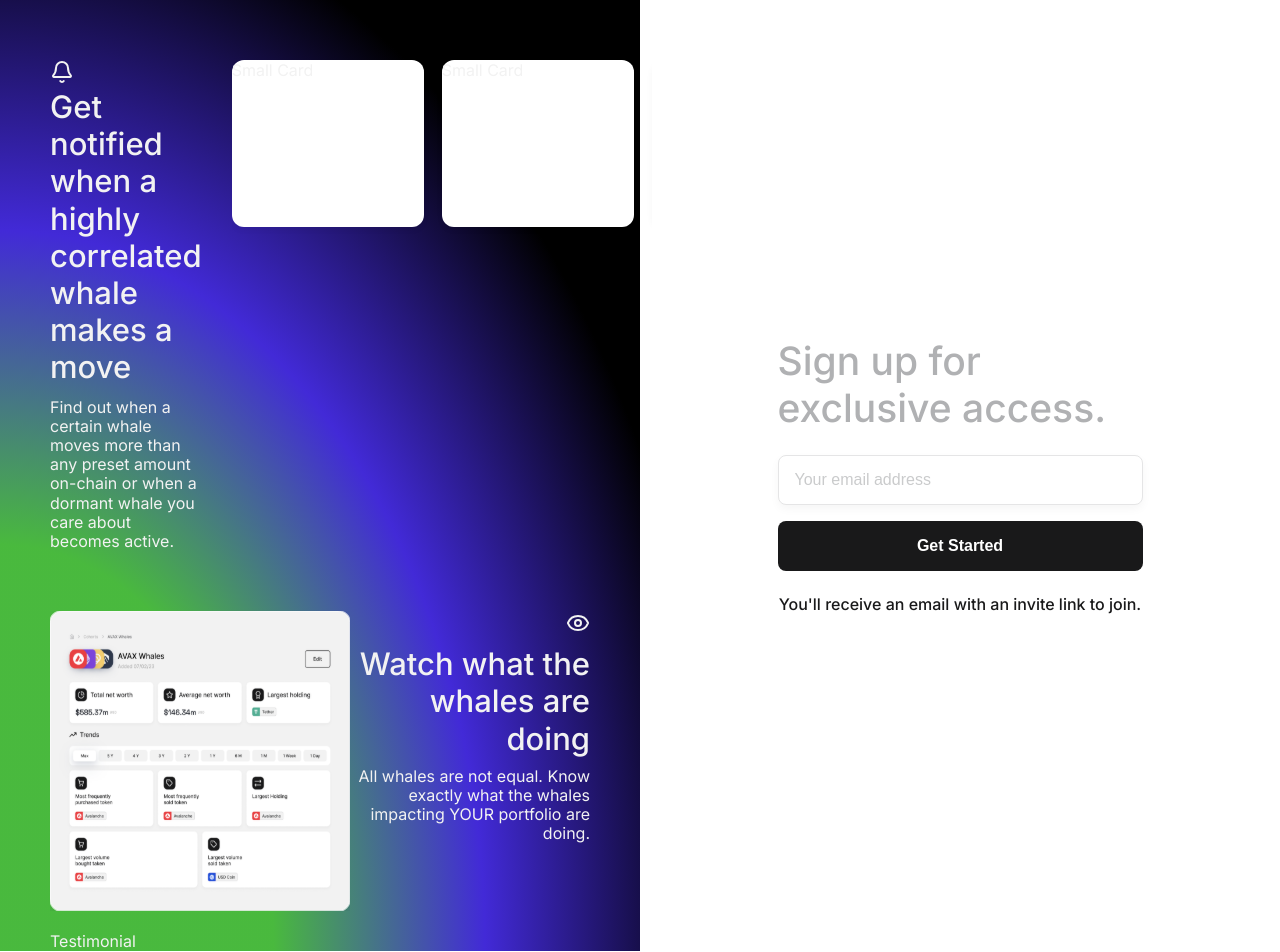
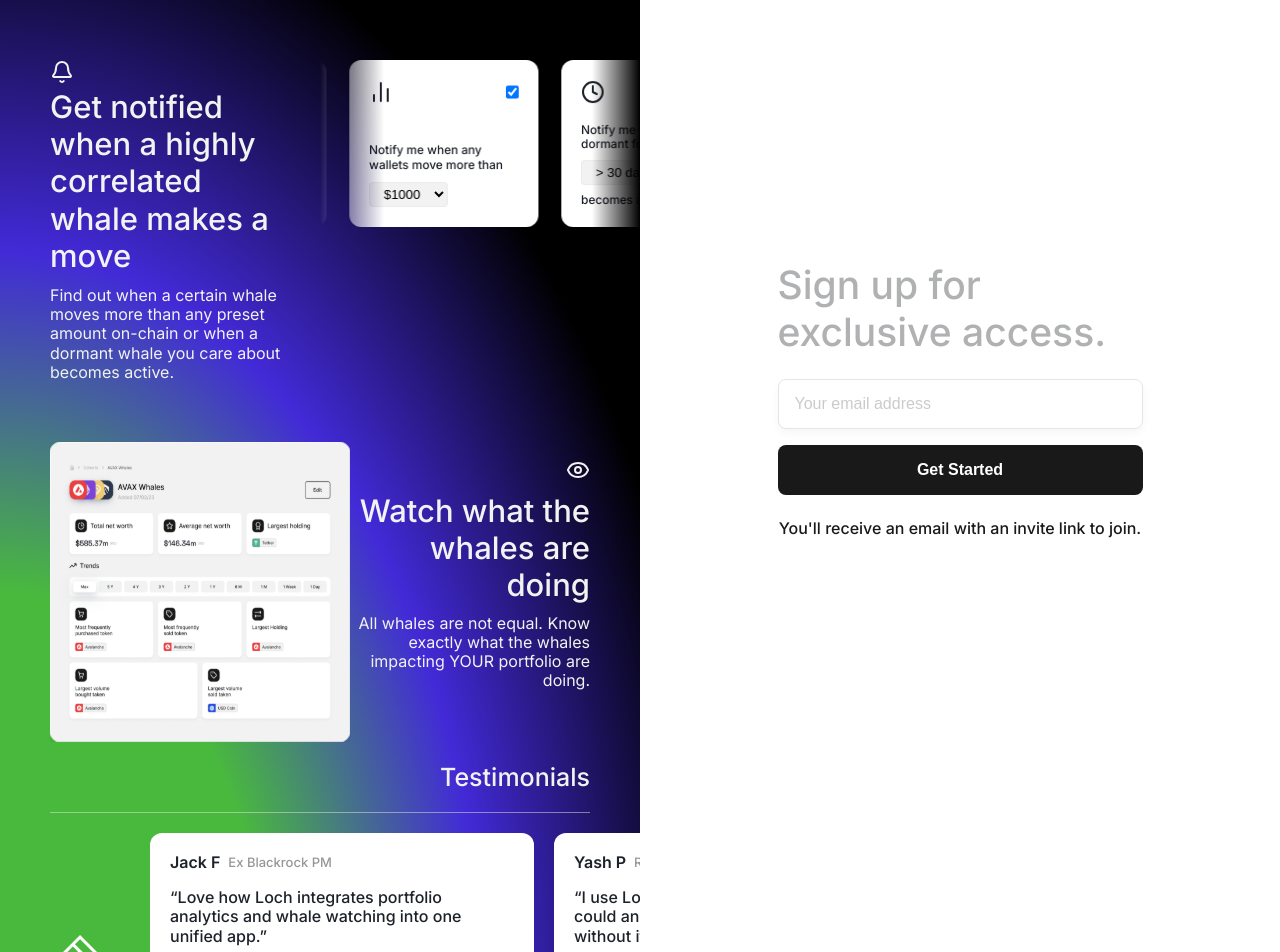
Before and after one commit to harsha-snoogs/signup_screen, a React (Vite) app: page / in a window 1280 px wide. Shown: the top 952 px of the page. Built offline with nearby package versions, Linux system fonts and the light colour scheme.

Commit message:
CHG: Web changes are done

```diff
--- a/src/App.css
+++ b/src/App.css
@@ -1,25 +1,27 @@
-.screen{
+.screen {
   display: flex;
   min-height: 100vh;
 }
 
-.main{
+.main {
   flex: 1;
   min-width: 0px;
-  background: radial-gradient(
-    ellipse at 0% 100%,
+  background: radial-gradient(ellipse at 0% 100%,
       rgba(31, 169, 17, 0.81) 30.21%,
       #422ad7 53.58%,
-    rgb(0, 0, 0) 80%
-  );
+      rgb(0, 0, 0) 80%);
 
   background-repeat: no-repeat;
+  padding-bottom: 40px;
 }
 
-.aside{
+.aside {
   width: 640px;
   display: flex;
   flex-direction: column;
   justify-content: center;
   align-items: center;
+  position: sticky;
+  top: 0;
+  height: 100vh;
 }
--- /dev/null
+++ b/src/components/TestimonailRow.jsx
@@ -0,0 +1,47 @@
+import { useRef } from "react";
+
+function TestimonialRow({ children }) {
+  const ref = useRef(null);
+
+  let isDown = false;
+  let startX;
+  let scrollLeft;
+
+  const onMouseDown = (e) => {
+    isDown = true;
+    ref.current.classList.add("active");
+    startX = e.pageX - ref.current.offsetLeft;
+    scrollLeft = ref.current.scrollLeft;
+  };
+
+  const onMouseLeave = () => {
+    isDown = false;
+  };
+
+  const onMouseUp = () => {
+    isDown = false;
+  };
+
+  const onMouseMove = (e) => {
+    if (!isDown) return;
+    e.preventDefault();
+    const x = e.pageX - ref.current.offsetLeft;
+    const walk = (x - startX) * 1.2;
+    ref.current.scrollLeft = scrollLeft - walk;
+  };
+
+  return (
+    <div
+      ref={ref}
+      className="testimonial_card"
+      onMouseDown={onMouseDown}
+      onMouseLeave={onMouseLeave}
+      onMouseUp={onMouseUp}
+      onMouseMove={onMouseMove}
+    >
+      {children}
+    </div>
+  );
+}
+
+export default TestimonialRow;
--- a/src/components/card/Card.jsx
+++ b/src/components/card/Card.jsx
@@ -1,14 +1,75 @@
 import './card.css'
+import { Bell } from 'lucide-react'
 
-function Card({size = "small"}) {
+function Card({ size = "small", review, name, designation, icon, isCheckBox, type }) {
 
     if (size === 'large') {
-        return <div className="card large-card">Large Card</div>
-    }else{
-        return <div className=" card small-card">Small Card</div>
+        return <div className="card large-card">
+            <div className='name_designation'>
+                <span className='name'>{name}</span>
+                <span className="designation">{designation ?? ""}</span>
+            </div>
+            <p className='review'>
+                {review}
+            </p>
+        </div>
+    } else {
+        return <div className=" card small-card">
+            <div className='card_header'>
+                {icon ? icon : <Bell />}
+                {isCheckBox ? <input checked type="checkbox" name="" id="" /> : <span className='saveText'>save</span>}
+            </div>
+            {buildBottomSectionSmallCard(type)}
+        </div>
     }
 
 
 }
 
 export default Card
+
+function buildBottomSectionSmallCard(type) {
+    switch (type) {
+        case 'email':
+            return (
+                <div>
+                    <p  style={{paddingBottom: "10px"}} className='card_body_text email_sec_text'>We’ll be sending
+                        notifications to you
+                        here</p>
+                    <input placeholder='xyz@email.com' className="email_input" type="email" name="" id="" />
+                </div>
+            )
+        case 'notify_amount':
+            return (
+                <div>
+                    <p className='card_body_text' style={{paddingBottom: "10px"}}>Notify me when any wallets
+                        move more than</p>
+                    <select name="amount" id="amount">
+                        <option value="1000">$1000</option>
+                    </select>
+                </div>
+            )
+        case 'notify_time':
+            return (
+                <div>
+                    <p  style={{paddingBottom: "8px"}} className='card_body_text'>Notify me when any wallet dormant for</p>
+                    <select  name="time" id="time">
+                        <option value="30">{"> 30 days"}</option>
+                    </select>
+                    <p style={{paddingTop: "8px"}}  className='card_body_text'>becomes active</p>
+                </div>
+            )
+        default:
+            return (
+                <div>
+                    <p className='card_body_text'>We’ll be sending
+                        notifications to you
+                        here</p>
+                    <input placeholder='xyz@email.com' className="email_input" type="email" name="" id="" />
+                </div>
+            )
+            break;
+    }
+
+
+}
--- a/src/components/card/card.css
+++ b/src/components/card/card.css
@@ -2,16 +2,112 @@
     width: 12rem;
     height: 10.45rem;
     border-radius: 0.5rem;
+    display: flex;
+    flex-direction: column;
+    justify-content: space-between;
 }
 
-.large-card{
-     border-radius: 0.5rem;
-     width: 22rem;
-     height: 8.5rem;
+.large-card {
+    border-radius: 0.5rem;
+    min-width: 24rem;
 }
+
 .card {
     box-shadow: 0px 0.7px 0.7px 0px #0000000A;
     box-shadow: 0px 2.8px 7px 0px #0000000A;
     background-color: #FFFFFF;
     border-radius: 0.75rem;
+    color: #1D2129;
+    padding: 20px;
+    transition: scale 0.7s ease-in-out, box-shadow 0.7s ease-in-out;
 }
+
+.card:hover {
+    transform: scale(1.01);
+    box-shadow: 0 10px 25px rgba(0, 0, 0, 0.15);
+}
+
+.name {
+    font-weight: 600;
+    font-size: 16px;
+    line-height: 120%;
+    letter-spacing: 0px;
+}
+
+.designation {
+    padding-left: 0.5rem;
+    font-weight: 500;
+    font-size: 13px;
+    line-height: 120%;
+    letter-spacing: 0px;
+    color: #96979A;
+}
+
+.name_designation {
+    display: flex;
+    align-items: center;
+}
+
+.review {
+    margin-top: 1rem;
+    font-weight: 500;
+    font-style: Medium;
+    font-size: 16px;
+    line-height: 120%;
+    letter-spacing: 0px;
+}
+
+.testimonial_card {
+    display: flex;
+    gap: 20px;
+    overflow-x: auto;
+    padding-bottom: 10px;
+    cursor: grab;
+    user-select: none;
+    -webkit-overflow-scrolling: touch;
+    scrollbar-width: none;
+}
+
+.testimonial_card::-webkit-scrollbar {
+    display: none;
+}
+
+.card_header {
+    display: flex;
+    justify-content: space-between;
+
+}
+
+.saveText {
+    font-weight: 600;
+    font-size: 12px;
+    line-height: 120%;
+    letter-spacing: 0px;
+    text-align: right;
+    vertical-align: middle;
+
+}
+
+.card .email_input {
+    padding: 10px;
+    height: 30px;
+}
+
+select {
+    padding: 3px 10px;
+    border-radius: 4px;
+    border: 1px solid #E5E5E680;
+    background-color: #E5E5E680;
+}
+
+.card_body_text {
+    font-weight: 500;
+    font-size: 12px;
+    line-height: 120%;
+    letter-spacing: 0px;
+    vertical-align: middle;
+}
+
+.email_sec_text {
+    font-size: 14px;
+}
--- a/src/components/carousell/Carousell.jsx
+++ b/src/components/carousell/Carousell.jsx
@@ -1,48 +1,58 @@
-import { useEffect, useRef } from "react";
+import { useEffect, useRef, useState } from "react"; // Added useState
 import "./carousell.css";
 import Card from "../card/Card.jsx";
+import { Bell, ChartNoAxesColumn, Clock } from "lucide-react";
 
 export default function Carousel() {
     const trackRef = useRef(null);
-  const intervalRef = useRef(null);
+    const requestRef = useRef();
+    const positionRef = useRef(0);
+    const isHovered = useRef(false); // Using a ref for hover to avoid re-renders
+
+    const items = [
+        { id: 1, icon: <Bell />, type: "email" },
+        { id: 2, icon: <ChartNoAxesColumn />, isCheckBox: true, type: "notify_amount" },
+        { id: 3, icon: <Clock />, isCheckBox: true, type: "notify_time" },
+    ];
+
+    const displayItems = [...items, ...items];
 
     useEffect(() => {
+        const animate = () => {
             const track = trackRef.current;
+            if (!track) return;
 
-    const slideOnce = () => {
-      track.style.transition = "transform 0.4s ease";
-      track.style.transform = "translateX(-50%)"; // move ONE card
+            // Only move the position if NOT hovered
+            if (!isHovered.current) {
+                positionRef.current -= 0.6;
+                const halfWidth = track.scrollWidth / 2;
 
-      const onTransitionEnd = () => {
-        track.style.transition = "none";
-        track.style.transform = "translateX(0)";
+                if (Math.abs(positionRef.current) >= halfWidth) {
+                    positionRef.current = 0;
+                }
 
-        // move first slide to end (hidden)
-        track.appendChild(track.firstElementChild);
+                track.style.transform = `translateX(${positionRef.current}px)`;
+            }
 
-        track.removeEventListener("transitionend", onTransitionEnd);
+            requestRef.current = requestAnimationFrame(animate);
         };
 
-      track.addEventListener("transitionend", onTransitionEnd);
-    };
-
-    intervalRef.current = setInterval(slideOnce, 3000);
-
-    return () => clearInterval(intervalRef.current);
+        requestRef.current = requestAnimationFrame(animate);
+        return () => cancelAnimationFrame(requestRef.current);
     }, []);
 
     return (
-    <div className="carousel">
+        <div
+            className="carousel"
+            onMouseEnter={() => { isHovered.current = true; }} // Set hover to true
+            onMouseLeave={() => { isHovered.current = false; }} // Set hover to false
+        >
             <div className="carousel-track" ref={trackRef}>
-        <div className="carousel-item">
-          <Card size="small" />
+                {displayItems.map((item, index) => (
+                    <div key={index} className="carousel-item">
+                        <Card size="small" icon={item.icon} isCheckBox={item.isCheckBox} type={item.type} />
                     </div>
-        <div className="carousel-item">
-          <Card size="small" />
-        </div>
-        <div className="carousel-item">
-          <Card size="small" />
-        </div>
+                ))}
             </div>
         </div>
     );
--- a/src/components/carousell/carousell.css
+++ b/src/components/carousell/carousell.css
@@ -1,6 +1,18 @@
 .carousel {
-     max-width: 420px;
+    width: 320px;
     overflow: hidden;
+    position: relative;
+    -webkit-mask-image: linear-gradient(to right,
+            rgba(0, 0, 0, 0) 0%,
+            rgba(0, 0, 0, 1) 20%,
+            rgba(0, 0, 0, 1) 85%,
+            rgba(0, 0, 0, 0) 100%);
+
+    mask-image: linear-gradient(to right,
+            rgba(0, 0, 0, 0) 0%,
+            rgba(0, 0, 0, 1) 20%,
+            rgba(0, 0, 0, 1) 85%,
+            rgba(0, 0, 0, 0) 100%);
 }
 
 .carousel-track {
@@ -8,5 +20,8 @@
 }
 
 .carousel-item {
-    min-width: 50%;
+    padding-left: 20px;
+    flex-shrink: 0;
+    transform: rotateY(10deg);
+    transition: transform 0.3s;
 }
--- a/src/components/main/Main.jsx
+++ b/src/components/main/Main.jsx
@@ -1,7 +1,11 @@
 import './main.css'
 import { Bell, Eye } from 'lucide-react'
 import centerImage from '../../assets/center_image.svg'
+import squareLogo from '../../../src/assets/logo_sqaure.svg'
 import Carousel from '../carousell/Carousell.jsx'
+import Card from '../card/Card.jsx'
+import { testimonial } from '../../utils/data.js'
+import TestimonialRow from '../TestimonailRow.jsx'
 function Main() {
     return (
         <div className="main_page">
@@ -42,6 +46,18 @@ function CenterSection() {
 
 function Testimonial() {
     return (
-        <div className='testimonial'>Testimonial</div>
+        <div className='testimonial'>
+            <div className='testimonial_head'> Testimonials</div>
+            <div className='divider'></div>
+            <div className='testimonial_main'>
+                {/* <div className='logo'></div> */}
+                <img className='square_logo' src={squareLogo} alt="" />
+              <TestimonialRow>
+                    {testimonial.map((item, index) => (
+                       <Card size='large' key={index} review={item.review} name={item.name} designation={item.designation} />
+                    ))}
+                </TestimonialRow>
+            </div>
+        </div>
     )
 }
--- a/src/components/main/main.css
+++ b/src/components/main/main.css
@@ -21,6 +21,7 @@
 
 .top_section_right {
     display: flex;
+    height: max-content;
 }
 
 .top_section_left_text {
@@ -56,6 +57,7 @@
     flex-direction: column;
     gap: 10px;
     align-items: flex-end;
+    padding-top: 1rem;
 }
 
 .center_section_desc {
@@ -76,3 +78,29 @@
     vertical-align: middle;
 
 }
+
+.testimonial_head {
+    font-weight: 500;
+    font-style: Medium;
+    font-size: 25px;
+    line-height: 120%;
+    letter-spacing: 0px;
+    text-align: right;
+    vertical-align: middle;
+    margin-right: 50px;
+}
+
+.divider {
+    height: 1px;
+    background: #E5E5E680;
+    margin: 20px 50px 20px 0px;
+}
+
+.testimonial_main {
+    display: flex;
+    gap: 40px;
+}
+
+.square_logo {
+    align-self: flex-end;
+}
--- /dev/null
+++ b/src/utils/data.js
@@ -0,0 +1,18 @@
+
+export const testimonial = [
+    {
+        name: "Jack F",
+        designation: "Ex Blackrock PM",
+        review: "“Love how Loch integrates portfolio analytics and whale watching into one unified app.”"
+    },
+    {
+        name: "Yash P",
+        designation: "Research, 3poch Crypto Hedge Fund",
+        review: "“I use Loch everyday now. I don't think I could analyze crypto whale trends markets without it. I'm addicted!”"
+    },
+    {
+        name: "Shiv S",
+        designation: "Co-Founder Magik Labs",
+        review: "“Managing my own portfolio is helpful and well designed. What’s really interesting is watching the whales though. No one else has made whale tracking so simple.”"
+    }
+]
```
Also changed, not shown: src/assets/logo_sqaure.svg (added). Lines whose indentation alone changed are shown as unchanged.
